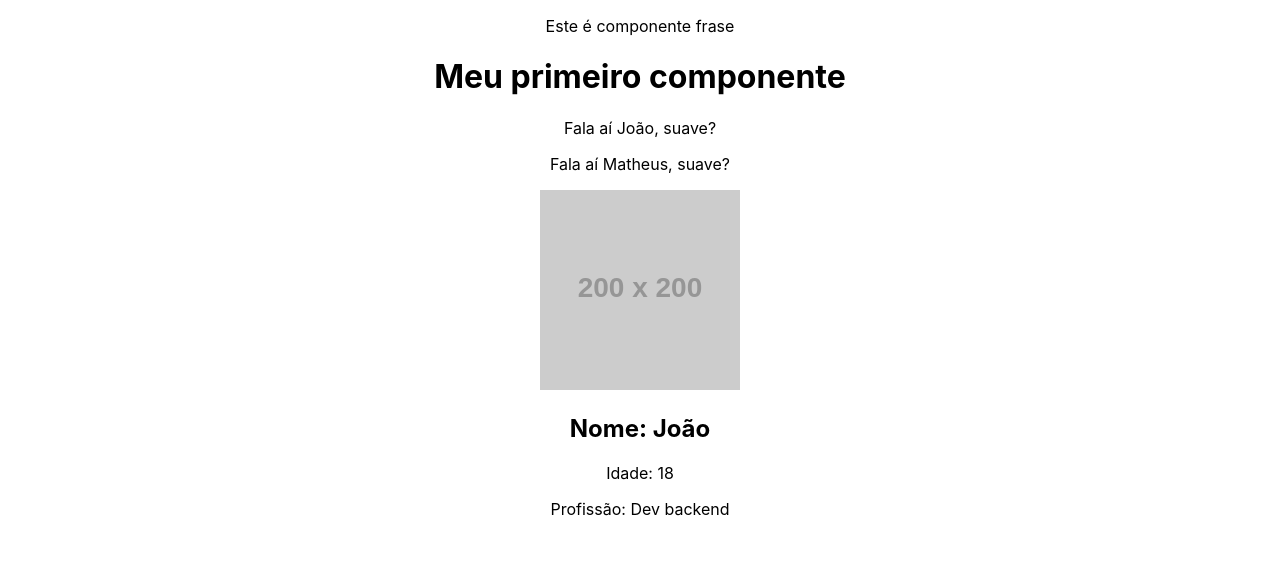
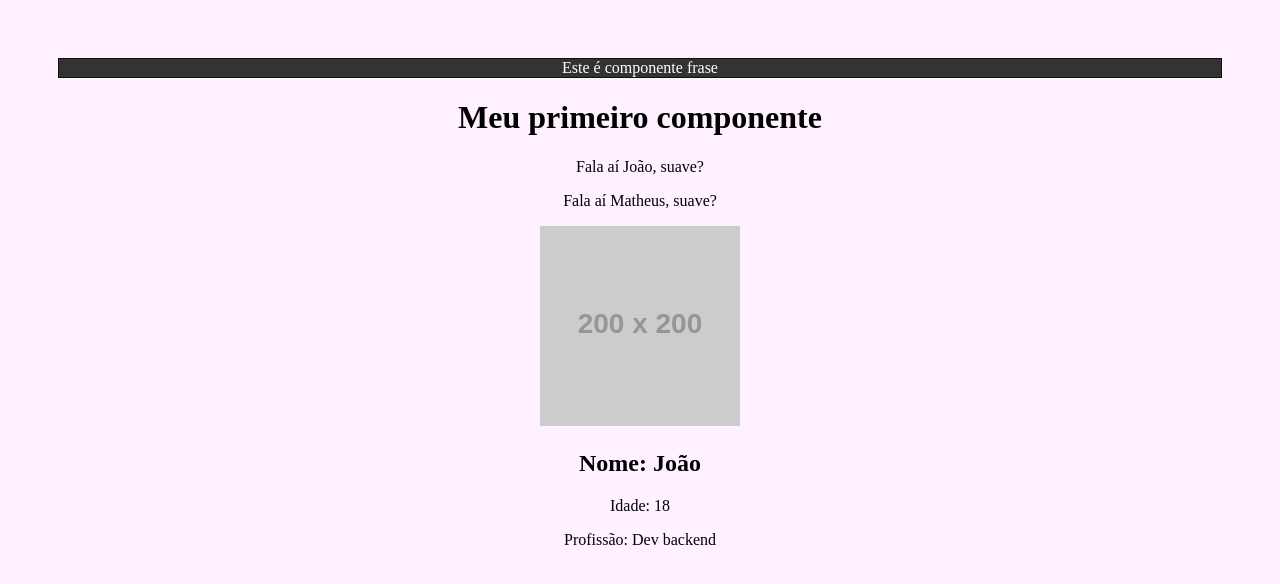
Before and after one commit to joao-pedro01/React.js, a React (Create React App) app: page / in a window 1280 px wide. Shown: the top 584 px of the page. Built offline with nearby package versions, Linux system fonts and the light colour scheme.

Commit message:
Add css do modulo

```diff
--- a/src/components/Frase.js
+++ b/src/components/Frase.js
@@ -1,7 +1,9 @@
+import styles from './Frase.module.css'
+
 function Frase() {
     return (
-        <div>
-            <p>Este é componente frase</p>
+        <div className={styles.fraseContainer}>
+            <p className={styles.fraseContent}>Este é componente frase</p>
         </div>
     )
 }
--- /dev/null
+++ b/src/components/Frase.module.css
@@ -0,0 +1,10 @@
+.fraseContainer {
+    background-color: #333;
+    border: 1px solid #111;
+}
+
+.fraseContent {
+    color: #fff;
+    background-color: #333;
+    margin: 0;
+}
--- a/src/index.css
+++ b/src/index.css
@@ -1,13 +1,4 @@
 body {
-  margin: 0;
-  font-family: -apple-system, BlinkMacSystemFont, 'Segoe UI', 'Roboto', 'Oxygen',
-    'Ubuntu', 'Cantarell', 'Fira Sans', 'Droid Sans', 'Helvetica Neue',
-    sans-serif;
-  -webkit-font-smoothing: antialiased;
-  -moz-osx-font-smoothing: grayscale;
+  padding: 50px;
+  background-color: #fff1ff;
 }
-
-code {
-  font-family: source-code-pro, Menlo, Monaco, Consolas, 'Courier New',
-    monospace;
-}
```
Also changed, not shown: src/App.js (line endings or trailing spaces).
